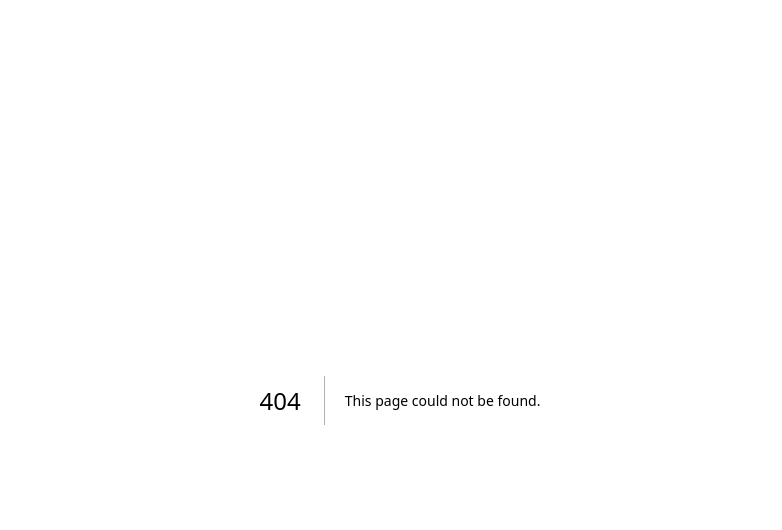
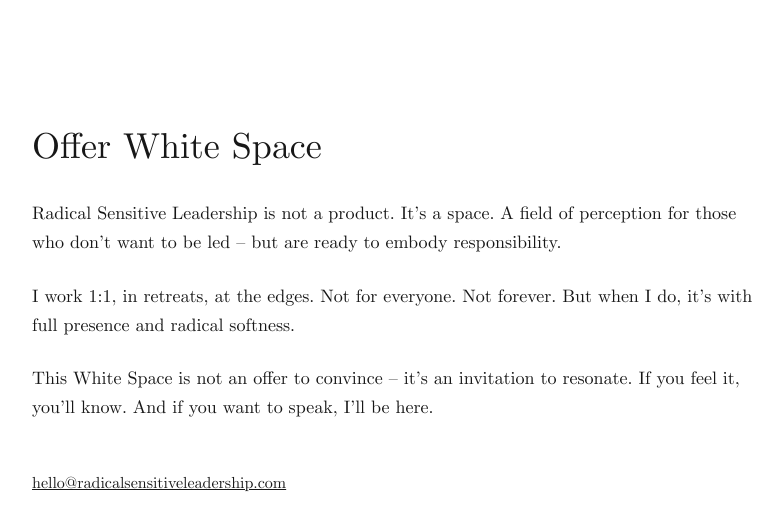
Before and after one commit to DrMvF/radicalsensitiveleadership, a Next.js app: page /offer in a window 1280 px wide. Before the commit this address had no page. Shown: the top 530 px of the page, without its empty margins (240-1022 px from the left). Built offline with nearby package versions, Linux system fonts and the light colour scheme.

Commit message:
🌿 Add English Offer White Space page

```diff
--- /dev/null
+++ b/app/offer/page.tsx
@@ -0,0 +1,29 @@
+export default function OfferPage() {
+    return (
+      <main className="max-w-3xl mx-auto px-4 py-32 font-cm">
+        <h1 className="text-3xl sm:text-4xl mb-8">
+          Offer White Space
+        </h1>
+        <p className="text-lg leading-relaxed mb-6">
+          Radical Sensitive Leadership is not a product. It’s a space.
+          A field of perception for those who don’t want to be led – but are ready to embody responsibility.
+        </p>
+        <p className="text-lg leading-relaxed mb-6">
+          I work 1:1, in retreats, at the edges.
+          Not for everyone. Not forever. But when I do, it’s with full presence and radical softness.
+        </p>
+        <p className="text-lg leading-relaxed mb-6">
+          This White Space is not an offer to convince – it’s an invitation to resonate.
+          If you feel it, you’ll know. And if you want to speak, I’ll be here.
+        </p>
+        <div className="mt-12">
+          <a
+            href="mailto:hello@radicalsensitiveleadership.com"
+            className="underline text-base hover:opacity-70"
+          >
+            hello@radicalsensitiveleadership.com
+          </a>
+        </div>
+      </main>
+    );
+  }
```
